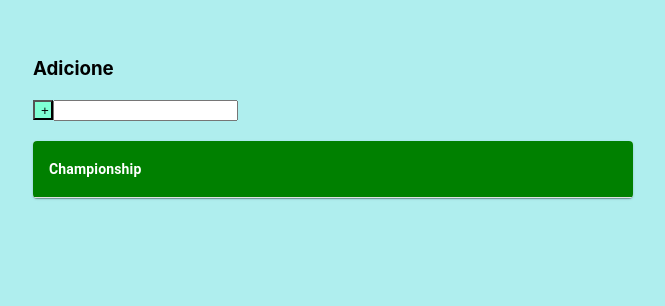
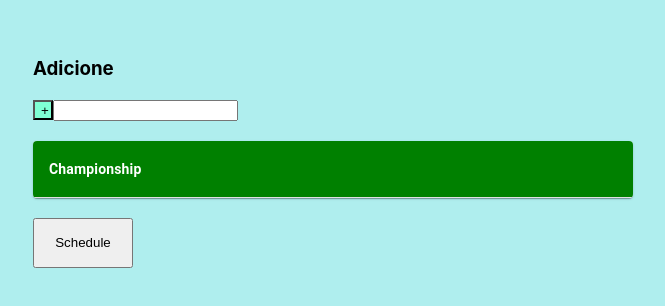
Before and after one commit to guhenrique007/championship-generator, a React (Create React App) app: page / in a window 1280 px wide. Shown: the part 262-568 px from the top of the page, without its empty margins (267-932 px from the left). Built offline with nearby package versions, Linux system fonts and the light colour scheme.

Commit message:
Add Schedule Button

```diff
--- a/src/App.js
+++ b/src/App.js
@@ -5,6 +5,7 @@ import { InsertRow } from './Components/InsertRow/insertRow';
 import { TableChamp } from './Components/Table/TableChamp.style';
 import TeamProvider from './context/Team';
 import ParticipantProvider from './context/Participants';
+import { SchedulerButton } from './Components/SchedulerButton.style';
 
 function App() {
   return (
@@ -15,6 +16,7 @@ function App() {
           <h3>Adicione</h3>
           <InsertRow></InsertRow>
           <TableChamp></TableChamp>
+          <SchedulerButton></SchedulerButton>
         </AppContainer>
       </ParticipantProvider>
     </TeamProvider>
--- /dev/null
+++ b/src/Components/SchedulerButton.style.js
@@ -0,0 +1,14 @@
+import styled from "styled-components";
+
+const StyledButton = styled.button`
+  width: 100px;
+  height: 50px;
+`
+
+export function SchedulerButton () {
+  return (
+    <StyledButton>
+      Schedule
+    </StyledButton>
+  )
+}
--- a/src/Components/Table/TableChamp.style.js
+++ b/src/Components/Table/TableChamp.style.js
@@ -9,7 +9,7 @@ import Paper from '@mui/material/Paper';
 import { useParticipant } from "../../context/Participants";
 
 export function TableChamp() {
-  const { participants, setParticipants} = useParticipant();
+  const { participants } = useParticipant();
 
   return (
     <TableContainer component={Paper} sx={{maxWidth: 600}}>
```
